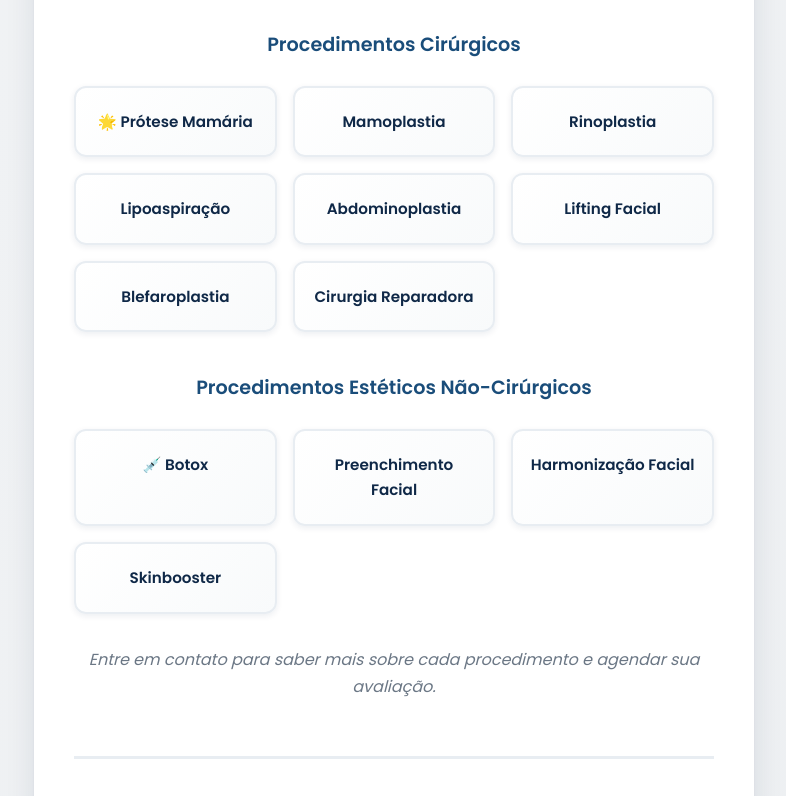
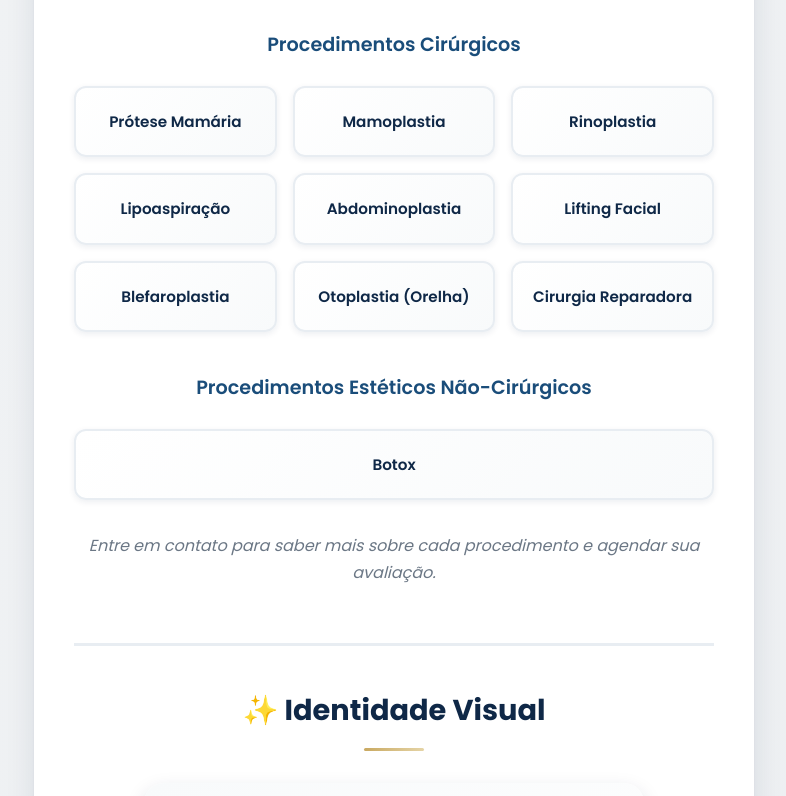
Before and after one commit to occydefi/dr-luiz-ortiz, a website: page index.html in a window 1280 px wide. Shown: the part 5055-5851 px from the top of the page, without its empty margins (246-1032 px from the left). Drawn offline with Linux system fonts and the light colour scheme; a web font is replaced by a local one.

Commit message:
Remove estrela Prótese Mamária + adiciona Otoplastia + reduz procedimentos não-cirúrgicos

```diff
--- a/index.html
+++ b/index.html
@@ -191,22 +191,20 @@
 
             <h3 style="text-align: center; color: #1A4D7A; font-size: 1.2rem; margin-bottom: 1.5rem; font-weight: 600;">Procedimentos Cirúrgicos</h3>
             <div class="areas-grid">
-                <div class="area-item">🌟 Prótese Mamária</div>
+                <div class="area-item">Prótese Mamária</div>
                 <div class="area-item">Mamoplastia</div>
                 <div class="area-item">Rinoplastia</div>
                 <div class="area-item">Lipoaspiração</div>
                 <div class="area-item">Abdominoplastia</div>
                 <div class="area-item">Lifting Facial</div>
                 <div class="area-item">Blefaroplastia</div>
+                <div class="area-item">Otoplastia (Orelha)</div>
                 <div class="area-item">Cirurgia Reparadora</div>
             </div>
 
             <h3 style="text-align: center; color: #1A4D7A; font-size: 1.2rem; margin: 2.5rem 0 1.5rem; font-weight: 600;">Procedimentos Estéticos Não-Cirúrgicos</h3>
             <div class="areas-grid">
-                <div class="area-item">💉 Botox</div>
-                <div class="area-item">Preenchimento Facial</div>
-                <div class="area-item">Harmonização Facial</div>
-                <div class="area-item">Skinbooster</div>
+                <div class="area-item">Botox</div>
             </div>
 
             <p style="text-align: center; margin-top: 2rem; color: #6B7785; font-style: italic;">
```
